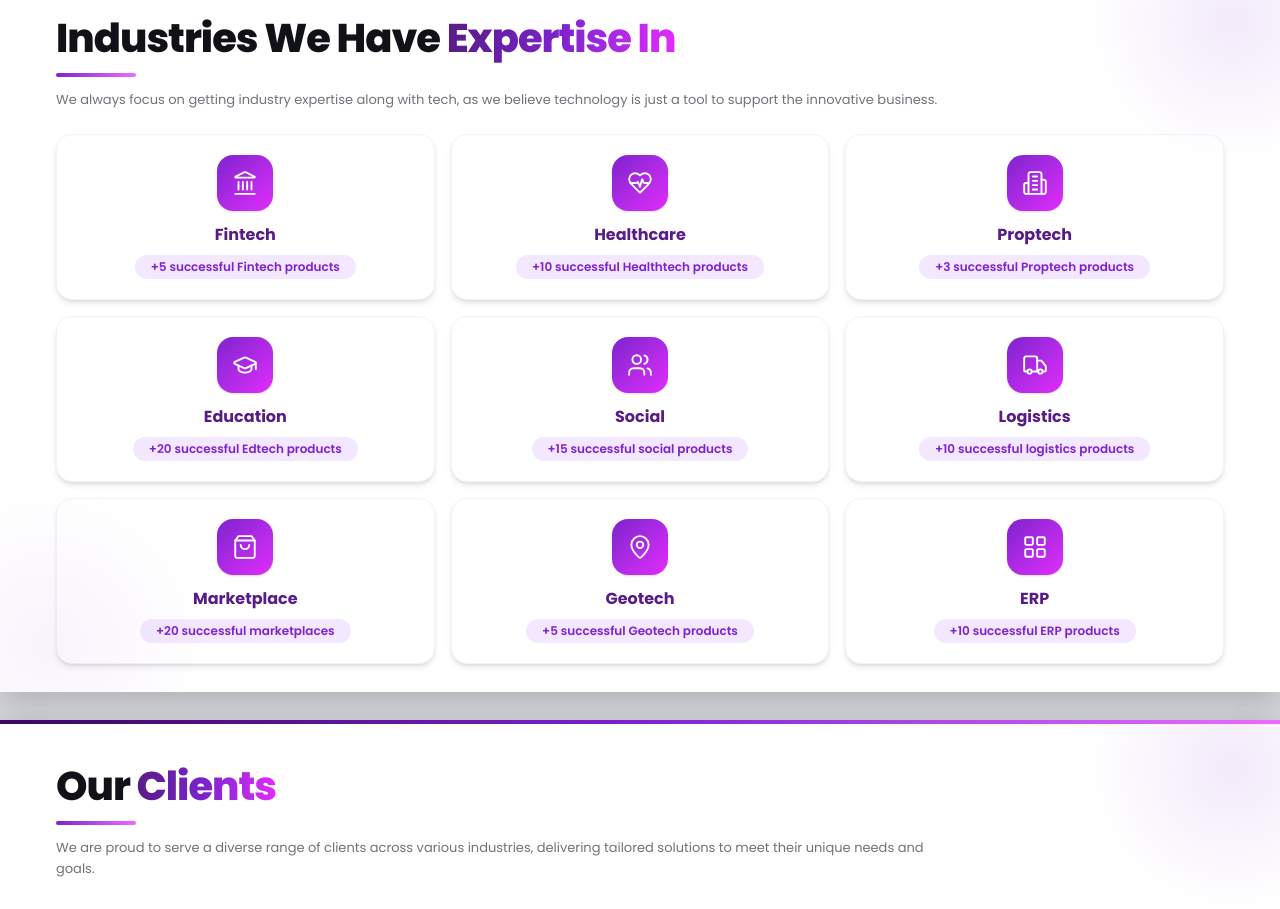
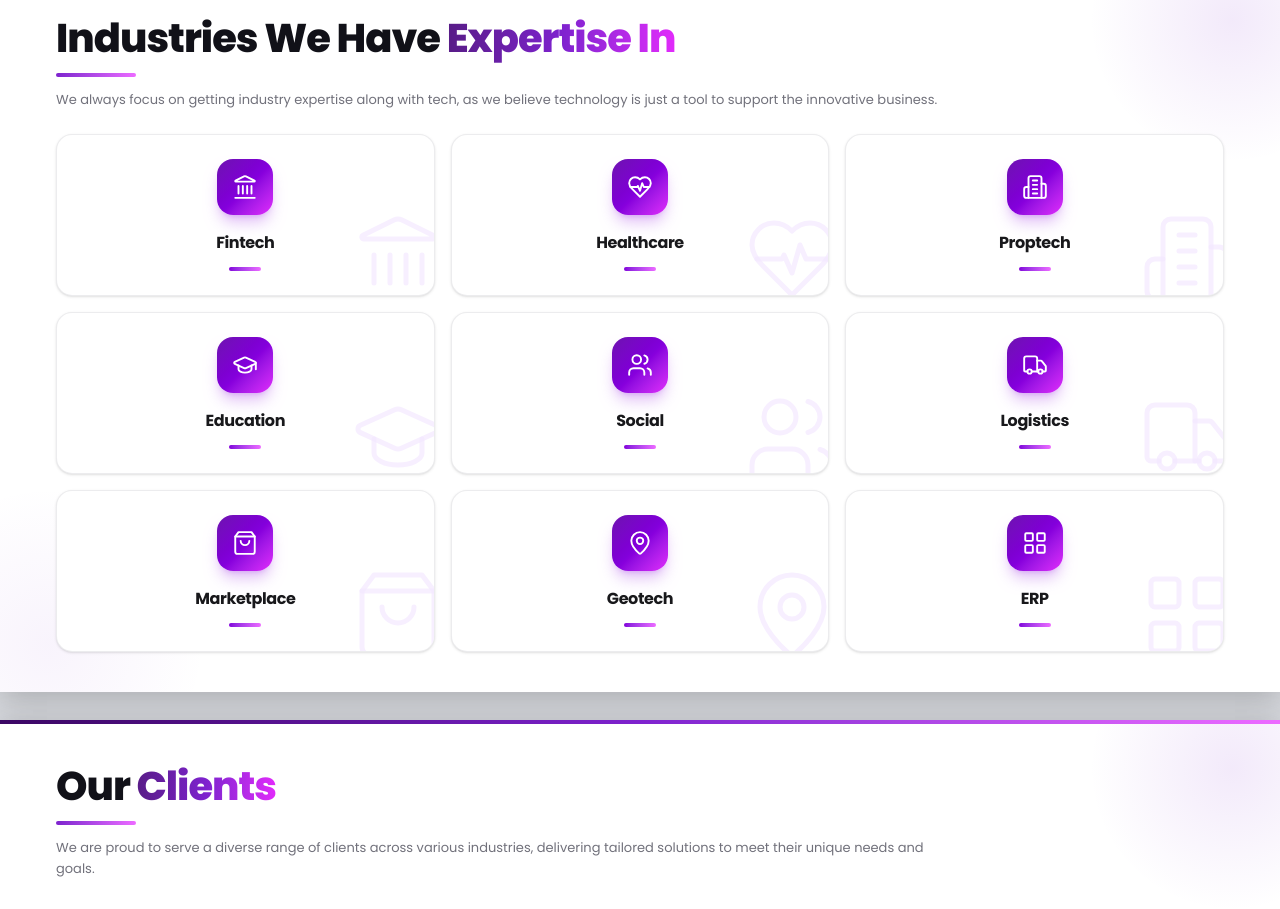
Before and after one commit to nirmalmhjr/brochure-plex-bit, a React (Vite) app: page / in a window 1280 px wide. Shown: the part 6040-6949 px from the top of the page. Built offline with nearby package versions, Linux system fonts and the light colour scheme.

Commit message:
fix: updated Industries We Have Expertise UI

```diff
--- a/src/components/templates/icon-card-grid-page.tsx
+++ b/src/components/templates/icon-card-grid-page.tsx
@@ -51,25 +51,27 @@ export default function IconCardGridPage({
             const Icon = item.icon;
             return (
               <div
-                className="rounded-2xl border border-zinc-100 bg-white p-5 text-center shadow-md"
+                className="group relative flex flex-col items-center overflow-hidden rounded-2xl border border-zinc-200/70 bg-white p-6 text-center shadow-sm transition-all hover:-translate-y-1 hover:border-purple-200 hover:shadow-xl"
                 key={item.title}
               >
-                <div className="mx-auto flex size-14 items-center justify-center rounded-2xl bg-gradient-to-br from-brand to-fuchsia-500 shadow-sm">
-                  <Icon className="text-white" size={26} strokeWidth={1.75} />
-                </div>
-                <h3 className="mt-3 font-bold text-base text-brand-dark">
+                {/* oversized ghost icon for depth */}
+                <Icon
+                  aria-hidden
+                  className="pointer-events-none absolute -right-3 -bottom-3 size-24 text-purple-100/70 transition-colors group-hover:text-purple-200/70"
+                  strokeWidth={1.25}
+                />
+                <span className="relative flex size-14 items-center justify-center rounded-2xl bg-gradient-to-br from-purple-800 via-purple-700 to-fuchsia-500 text-white shadow-lg shadow-purple-700/25 transition-transform group-hover:scale-105">
+                  <Icon size={26} strokeWidth={1.75} />
+                </span>
+                <h3 className="relative mt-4 font-bold text-base text-zinc-900 tracking-tight">
                   {item.title}
                 </h3>
-                {item.meta && (
-                  <span className="mt-2 inline-block rounded-full bg-brand-soft px-4 py-1 font-semibold text-brand text-xs">
-                    {item.meta}
-                  </span>
-                )}
                 {item.desc && (
-                  <p className="mt-2 text-xs text-zinc-500 leading-relaxed">
+                  <p className="relative mt-1 text-xs text-zinc-500 leading-snug">
                     {item.desc}
                   </p>
                 )}
+                <span className="relative mt-3 h-1 w-8 rounded-full bg-gradient-to-r from-purple-700 to-fuchsia-400 transition-all group-hover:w-14" />
               </div>
             );
           })}
```
